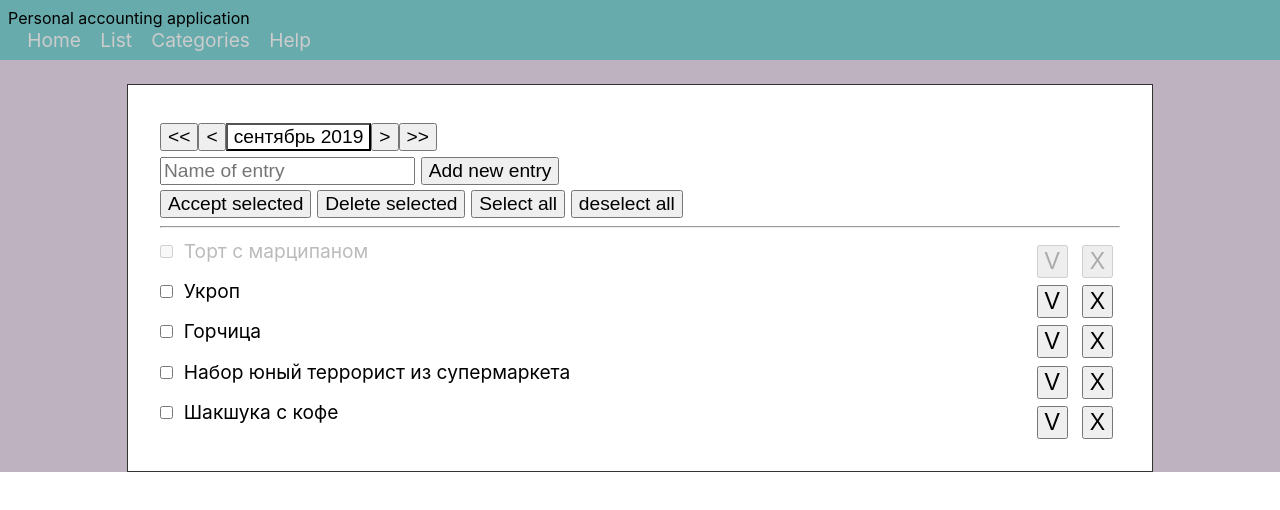
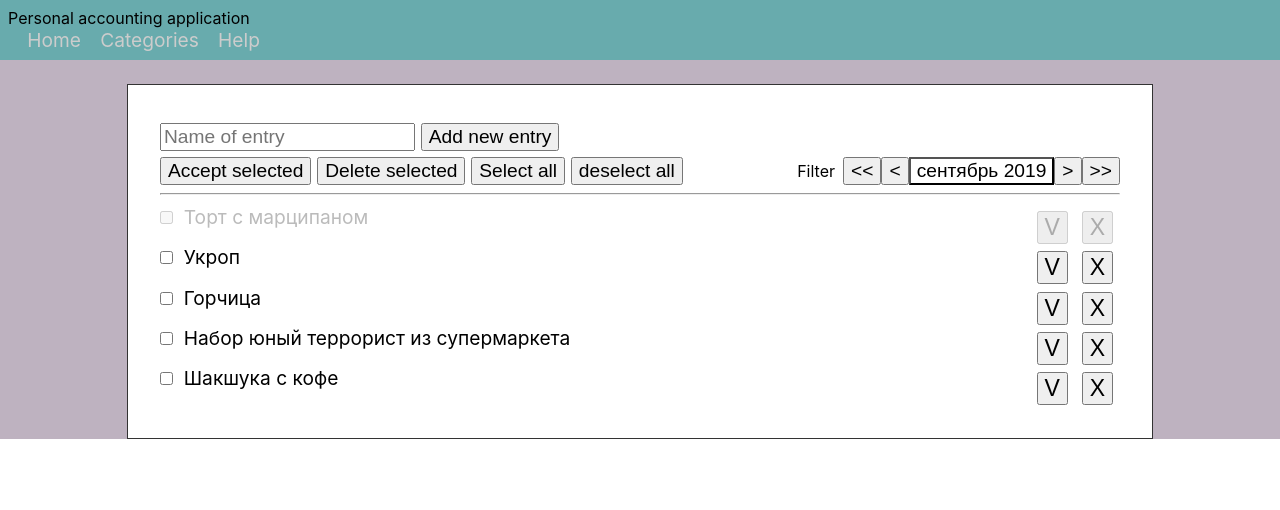
Before and after one commit to levi2015mik/Budgeter, a React (Create React App) app: page /#/ in a window 1280 px wide. Shown: the top 510 px of the page. Built offline with nearby package versions, Linux system fonts and the light colour scheme.

Commit message:
15--small changes & refactoring with calendar

```diff
--- a/src/App.js
+++ b/src/App.js
@@ -2,7 +2,6 @@ import React from 'react';
 import Header from './components/Header'
 import HomeWraper from './components/home/HomeWraper'
 import Categories from "./components/Categories";
-import List from "./components/List";
 import Help from "./components/Help";
 import { HashRouter, Route} from "react-router-dom";
 import css from './app.module.css';
@@ -17,7 +16,6 @@ function App() {
                 <div className={css.content}>
                     <Route exact path="/" render={()=><HomeWraper store={store} />} />
                     <Route path="/categories" render={Categories}/>
-                    <Route path="/list" render={List}/>
                     <Route path="/help" render={Help}/>
                 </div>
             </HashRouter>
--- a/src/components/Calendar/Calendar.jsx
+++ b/src/components/Calendar/Calendar.jsx
@@ -59,12 +59,13 @@ function Calendar(props){
     // Выбранная дата
     let [selectedDate, setSelectedDate] = useState(moment().date());
     function changeSelectedDate(date) {
+        if(date)
         setSelectedDate(date)
     }
 
     function output() {
         setViewType(false);
-        props.conditions(now.year(),now.month(),selectedDate,selector)
+        props.output(now.year(),now.month(),selectedDate,selector)
     }
 
     // Задание первого и последнего дней
@@ -108,8 +109,9 @@ function Calendar(props){
             dayNames[i][j] = {value:""};
         }
     }
-    return <div>
+    return <div className={css.element}>
         <div className={css.header}>
+            <span className={css.label}>{props.label}</span>
             <input type="button" value="<<" onClick={()=>{
                 subNow("Y")
             }}/>
@@ -129,20 +131,23 @@ function Calendar(props){
         <table>
             <thead>
             <tr>
-                {weekStr.map((el)=>
-                    <th>{el}</th>
+                {weekStr.map((el,i)=>
+                    <th key={i}>{el}</th>
                 )}
             </tr>
             </thead>
             <tbody className={selector === "M" || selector === "Y"? `${css.selected} ${css.targeted}`: "" }>
-        {dayNames.map(el =>
+        {dayNames.map((el,i) =>
             <tr
                 className={`${el.selected? css.selected: ""} ${selector === "w"? css.targeted:""}`}
+                key={i}
             >{
-                el.map(val=>
+                el.map((val,j)=>
                     <td
                         className={`${val.selected? css.selected: ""} ${selector === "d"? css.targeted:""}`}
-                        onClick={()=>{changeSelectedDate(val.value)}}>{val.value}</td>
+                        onClick={()=>{changeSelectedDate(val.value)}}
+                        key={j}
+                    >{val.value}</td>
                 )
             }</tr>
         )}</tbody>
--- a/src/components/Calendar/Calendar.module.css
+++ b/src/components/Calendar/Calendar.module.css
@@ -1,3 +1,22 @@
+.element{
+    display: inline-block;
+    float: right;
+}
+@media (max-width: 1200px) {
+    .element{
+        display: block;
+        float:none;
+    }
+}
+.label{
+    margin-right: 0.5em;
+    margin-top: 0.3em;
+}
+@media (max-width: 600px){
+    .label{
+        display: block;
+    }
+}
 .cal{
     position: absolute;
     margin-top: 0.1em;
--- a/src/components/Header.jsx
+++ b/src/components/Header.jsx
@@ -7,7 +7,6 @@ function Header(props) {
             Personal accounting application
             <ul>
                 <li><NavLink to="/" >Home</NavLink></li>
-                <li><NavLink to="/list" >List</NavLink></li>
                 <li><NavLink to="/categories" >Categories</NavLink></li>
                 <li><NavLink to="/help" >Help</NavLink></li>
             </ul>
--- a/src/components/List.jsx
+++ /dev/null
@@ -1,7 +0,0 @@
-import React from "react";
-
-function List(props) {
-    return(<div>List</div>)
-}
-
-export default List
--- a/src/components/home/Home.jsx
+++ b/src/components/home/Home.jsx
@@ -9,15 +9,13 @@ function Home(props) {
         props.changeTextField(ev.target.value)
     }
     const entries = props.entries;
-
-
     return(
         <div className={css.home}>
             <div className={css.dateSelect}>
-                <Calendar locale="ru" conditions={()=>{}}/>
                 <input value={props.textFieldValue} type="text" onChange={changeField} placeholder="Name of entry" />
                 <input value="Add new entry" type="button" onClick={props.addNewEntry}/>
             </div>
+            <div>
                 <input value="Accept selected" type="button" onClick={props.acceptSelected}/>
                 <input value="Delete selected" type="button" onClick={props.deleteSelected}/>
 
@@ -31,9 +29,14 @@ function Home(props) {
                     type="button"
                     onClick={()=>{props.changeSelectedAll(false)}}/>
 
+                <Calendar locale="ru" label="Filter" output={()=>{}}/>
+
                 <hr/>
+            </div>
+            <div>
             {entries.map(el=>
                 <Entry
+                       key={el.id}
                        name={el.name}
                        id={el.id}
                        accepted={el.accepted}
@@ -43,6 +46,7 @@ function Home(props) {
                        del={props.deleteEntrie}
                 />
             )}
+            </div>
         </div>
     )
 }
```
